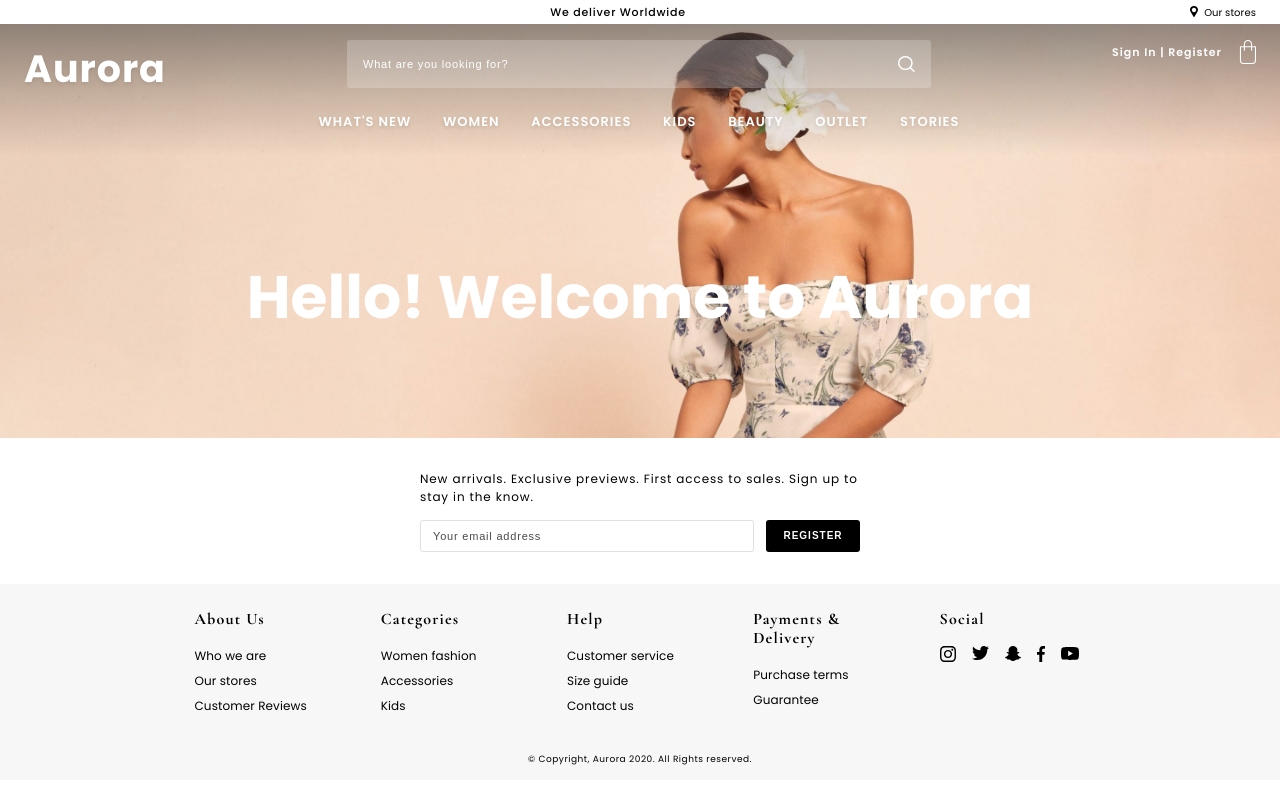
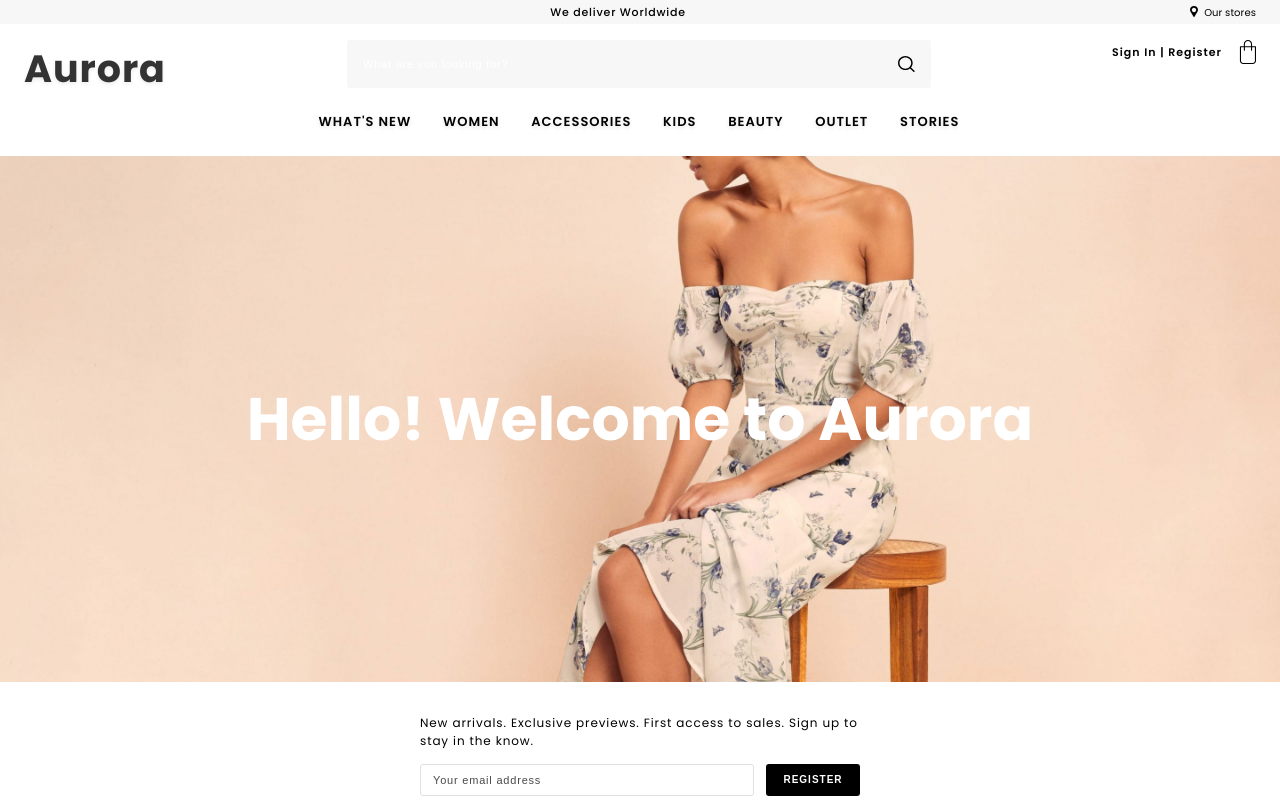
Before and after one commit to Cervus23/aurora-test, a React (Create React App) app: page / in a window 1280 px wide. Shown: the top 800 px of the page. Built offline with nearby package versions, Linux system fonts and the light colour scheme.

Commit message:
Added animation for header

```diff
--- a/src/App.scss
+++ b/src/App.scss
@@ -5,7 +5,7 @@ $titleColor: #fff;
   display: flex;
   flex-direction: column;
   max-width: 1440px;
-  height: 780px;
+  height: 1024px;
   background: url($banner);
   background-repeat: no-repeat;
   background-size: contain;
--- a/src/components/MainNav/index.js
+++ b/src/components/MainNav/index.js
@@ -14,8 +14,8 @@ const navItems = [
 const MainNav = () => {
   return (
     <nav className="main-nav">
-      {navItems.map((link) => (
-        <a className="nav-link" href="/">
+      {navItems.map((link, idx) => (
+        <a className="nav-link" href="/" key={idx}>
           {link}
         </a>
       ))}
--- a/src/components/MainNav/style.scss
+++ b/src/components/MainNav/style.scss
@@ -15,7 +15,7 @@
     text-align: center;
     letter-spacing: 1px;
     text-transform: uppercase;
-    color: $headerColor;
     text-shadow: 0px 2px 4px rgba(0, 0, 0, 0.12);
+    transition: all 0.3s ease;
   }
 }
--- a/src/components/Search/style.scss
+++ b/src/components/Search/style.scss
@@ -1,11 +1,4 @@
-@mixin inputFont {
-  font-weight: 500;
-  font-size: 11px;
-  line-height: 16px;
-  color: #ffffff;
-  letter-spacing: 0.8px;
-  opacity: 1;
-}
+@import '../../mixins.scss';
 
 .search {
   .search-input {
@@ -19,12 +12,13 @@
     border-radius: 3px;
     border: none;
     @include inputFont;
+    @include backImg;
     background-image: url('../../img/icons/search.svg');
-    background-repeat: no-repeat;
-    background-position: center right 16px;
+    @include transition;
   }
   ::placeholder {
     @include inputFont;
+    @include transition;
   }
   :focus {
     outline: none;
--- a/src/components/TopBar/style.scss
+++ b/src/components/TopBar/style.scss
@@ -8,6 +8,7 @@ $fontColor: #000;
   width: 100%;
   height: 24px;
   background-color: $bgrColor;
+  transition: all 0.4s ease;
   color: $fontColor;
   .top-bar-title {
     width: 50%;
--- a/src/containers/Footer/index.js
+++ b/src/containers/Footer/index.js
@@ -35,10 +35,12 @@ const Footer = () => {
   return (
     <div className="footer-container">
       <div className="footer">
-        {footerMenu.map((section) => (
-          <div className="menu-section">
-            <p className="section-title">{section.title}</p>
-            <nav className="links" id={section.id}>
+        {footerMenu.map((section, idx) => (
+          <div className="menu-section" key={idx}>
+            <p className="section-title" key={idx}>
+              {section.title}
+            </p>
+            <nav className="links" id={section.id} key={section.id}>
               {section.id === 'social'
                 ? section.imgs.map((img, idx) => (
                     <a
@@ -46,12 +48,13 @@ const Footer = () => {
                       href="/"
                       id={section.links[idx]}
                       style={{ marginBottom: '0' }}
+                      key={idx}
                     >
-                      <img src={img} alt={section.links[idx]} />
+                      <img src={img} alt={section.links[idx]} key={idx} />
                     </a>
                   ))
-                : section.links.map((link) => (
-                    <a className="link" href="/">
+                : section.links.map((link, idx) => (
+                    <a className="link" href="/" key={idx}>
                       {link}
                     </a>
                   ))}
--- a/src/containers/Header/index.js
+++ b/src/containers/Header/index.js
@@ -2,9 +2,6 @@ import React from 'react';
 import TopBar from '../../components/TopBar';
 import Search from '../../components/Search';
 import MainNav from '../../components/MainNav';
-
-import { basket } from '../../img/index';
-
 import './style.scss';
 
 const Header = () => {
@@ -12,6 +9,7 @@ const Header = () => {
     <div className="header">
       <TopBar />
       <div className="header-menu">
+        <div className="header-menu-active">
           <h2 className="logo">Aurora</h2>
           <div className="search-nav-container">
             <Search />
@@ -21,7 +19,8 @@ const Header = () => {
             <a className="auth-link" href="/">
               Sign In | Register
             </a>
-          <img src={basket} alt="basket" />
+            <div className="cart"></div>
+          </div>
         </div>
       </div>
     </div>
--- a/src/containers/Header/style.scss
+++ b/src/containers/Header/style.scss
@@ -1,8 +1,18 @@
+@import '../../mixins.scss';
+
 $headerColor: #fff;
+$actHeaderColor: #000;
+$actBgrColor: #f7f7f7;
 
 .header {
   width: 100%;
   .header-menu {
+    background: linear-gradient(
+      rgba(81, 81, 81, 0.3),
+      rgba(27, 27, 27, 0.1),
+      rgba(0, 0, 0, 0)
+    );
+    .header-menu-active {
       display: flex;
       justify-content: space-between;
       align-items: flex-start;
@@ -11,10 +21,13 @@ $headerColor: #fff;
       padding-left: 24px;
       padding-right: 24px;
       background: linear-gradient(
-      rgba(51, 51, 51, 0.5),
-      rgba(27, 27, 27, 0.2),
-      rgba(0, 0, 0, 0)
+        rgba(255, 255, 255, 1) 50%,
+        rgba(0, 0, 0, 0) 50%
       );
+      background-size: 100% 200%;
+      background-position: bottom;
+      @include transition;
+
       .logo {
         font-weight: bold;
         font-size: 38px;
@@ -22,6 +35,7 @@ $headerColor: #fff;
         letter-spacing: 0.95px;
         text-shadow: 0px 2px 4px rgba(0, 0, 0, 0.08);
         margin: 0;
+        @include transition;
       }
       .search-nav-container {
         display: flex;
@@ -41,6 +55,46 @@ $headerColor: #fff;
         text-decoration: none;
         color: $headerColor;
         margin-right: 17px;
+        @include transition;
+      }
+      .cart {
+        width: 17px;
+        height: 24px;
+        background-image: url('../../img/icons/basket.svg');
+        @include transition;
       }
     }
   }
+  &:hover {
+    .header-menu {
+      .header-menu-active {
+        background-position: top;
+        .logo {
+          color: #333;
+        }
+        .auth-link {
+          color: $actHeaderColor;
+        }
+        .search-nav-container {
+          * {
+            color: $actHeaderColor;
+            .search-input {
+              background: rgba($color: $actBgrColor, $alpha: 1);
+              @include backImg;
+              background-image: url('../../img/icons/activeSearch.svg');
+            }
+            ::placeholder {
+              color: $actHeaderColor;
+            }
+          }
+        }
+        .cart {
+          background-image: url('../../img/icons/activeBasket.svg');
+        }
+      }
+    }
+    .top-bar {
+      background-color: $actBgrColor;
+    }
+  }
+}
--- a/src/img/index.js
+++ b/src/img/index.js
@@ -1,5 +1,4 @@
 export { default as pinPoint } from './icons/pin-point.svg';
-export { default as basket } from './icons/basket.svg';
 
 export { default as banner1 } from './banner/01.png';
 export { default as banner2 } from './banner/02.png';
--- /dev/null
+++ b/src/mixins.scss
@@ -0,0 +1,17 @@
+@mixin inputFont {
+  font-weight: 500;
+  font-size: 11px;
+  line-height: 16px;
+  color: #ffffff;
+  letter-spacing: 0.8px;
+  opacity: 1;
+}
+
+@mixin backImg {
+  background-repeat: no-repeat;
+  background-position: center right 16px;
+}
+
+@mixin transition {
+  transition: all 0.5s ease;
+}
```
Also changed, not shown: src/img/icons/activeBasket.svg (added), src/img/icons/activeSearch.svg (added). Lines whose indentation alone changed are shown as unchanged.
